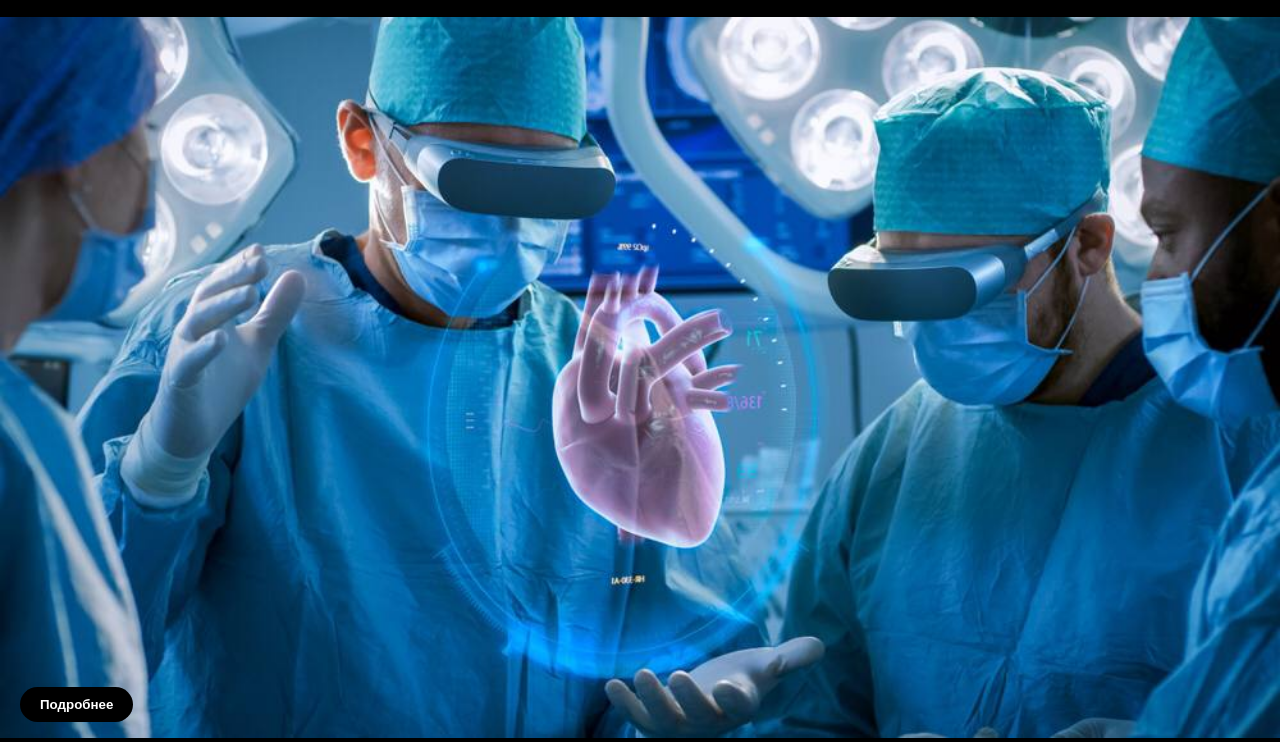
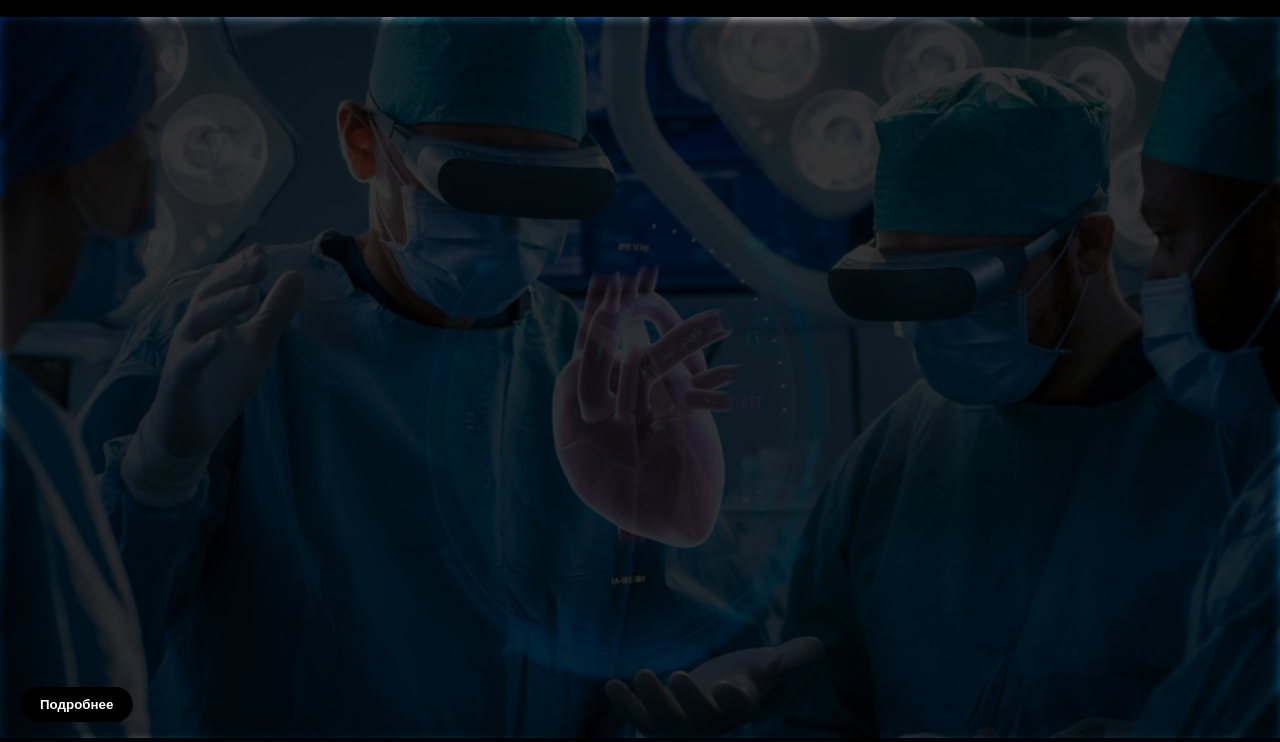
Before and after one commit to warchek/VRproject.prprpr, a plain HTML site: page index.html in a window 1280 px wide. Shown: the part 58-800 px from the top of the page. Drawn offline with Linux system fonts and the light colour scheme.

Commit message:
Update index.html

```diff
--- a/index.html
+++ b/index.html
@@ -13,6 +13,7 @@
             background-image: url('image/background.jpg');
             background-size: cover;
             height: 100vh;
+            position: relative;
         }
         header {
             padding: 20px;
@@ -45,15 +46,25 @@
             position: relative;
             width: 100%;
             overflow: hidden;
-            background-color: black; /* Черный фон для краев */
+            background-color: black;
         }
         .image-container img {
             width: 100%;
             height: auto;
             transition: filter 0.5s;
         }
-        nav button:hover ~ .image-container img {
-            filter: blur(5px); /* Размытие при наведении на кнопку */
+        .blur {
+            filter: blur(5px);
+            pointer-events: none; /* чтобы клики проходили через размытие */
+            position: absolute;
+            top: 0;
+            left: 0;
+            width: 100%;
+            height: 100%;
+            background-color: rgba(0, 0, 0, 0.8); /* затемнение */
+        }
+        nav button:hover ~ .blur {
+            display: none; /* скрыть размытие при наведении на кнопки */
         }
         .blue-button {
             position: absolute;
@@ -98,6 +109,7 @@
     </script>
 </head>
 <body>
+
 <header>
     <div class="title">VR Guide</div>
     <nav>
@@ -110,6 +122,7 @@
 
 <div class="image-container" id="homeContent">
     <img src="image/photo_2025-02-25_00-25-16.jpg" alt="Изображение">
+    <div class="blur"></div>
     <button class="blue-button" onclick="showContent('vr')">Подробнее</button>
 </div>
 
```
